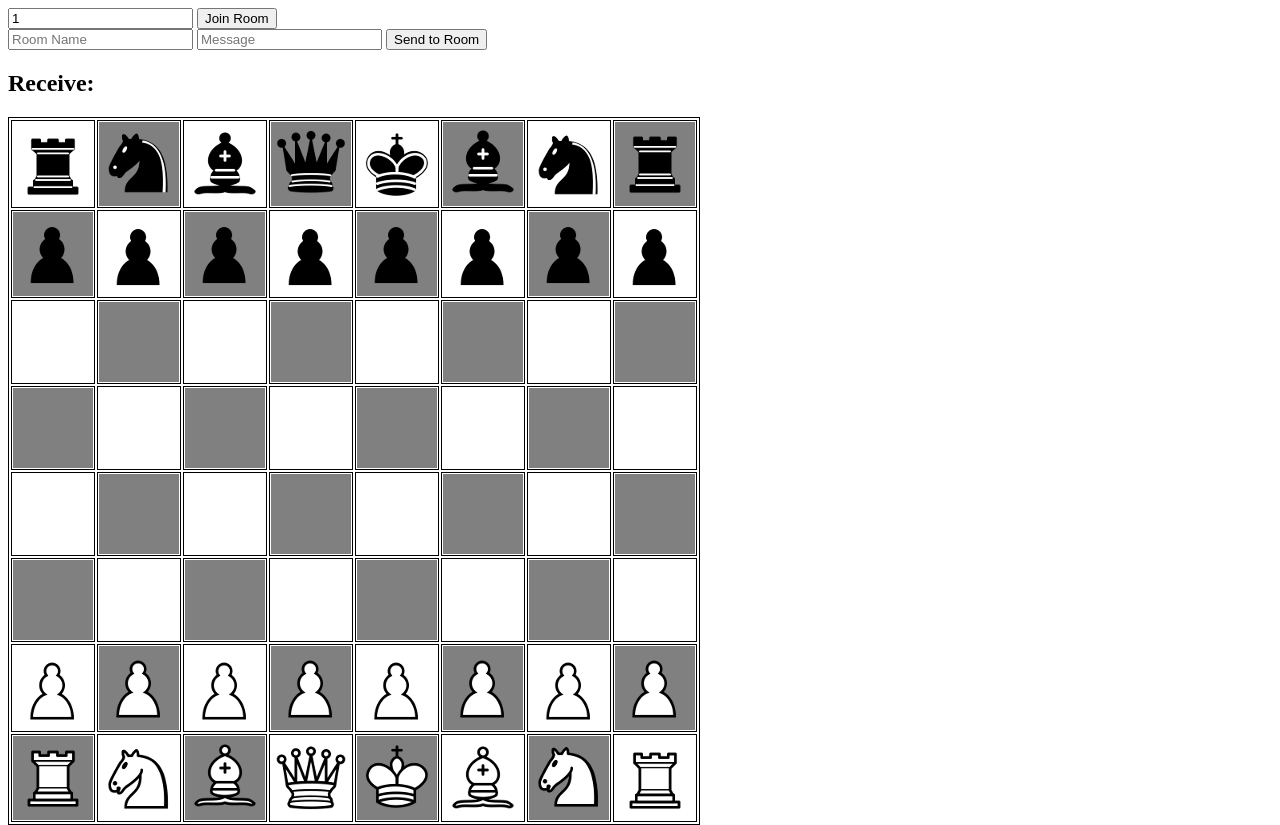
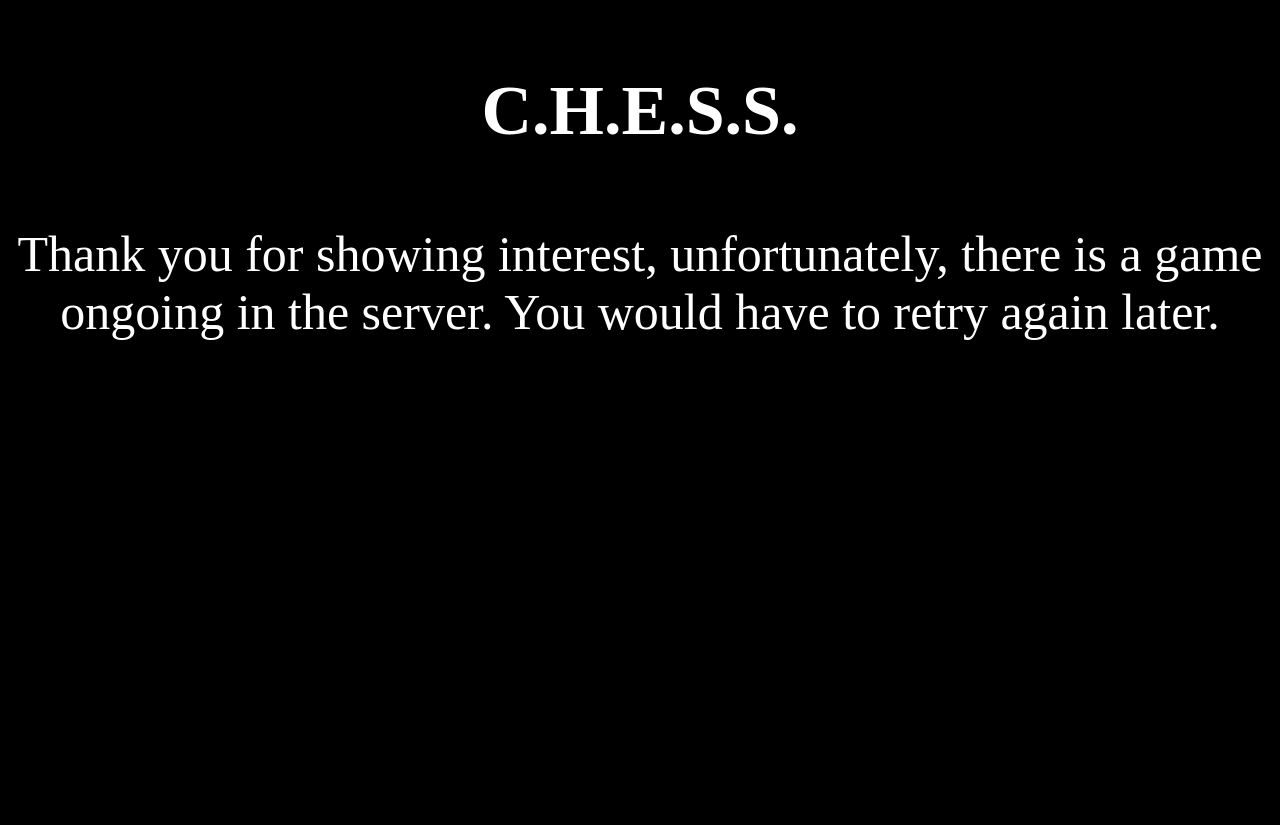
Before and after one commit to AlexJin366/C.H.E.S.S--Game, a Flask app: page /index in a window 1280 px wide. After the commit the page ends 340 px from the top, so only its background shows below. Run offline with Flask 2, Linux system fonts and the light colour scheme; some libraries are stand-ins or nearby versions.

Commit message:
Front-end
- Added menu
- limit 2 users to join
- Create a page for users who cannot join
- removed the input and buttons
- Created a placeholder for the background, still need a good background tho
- Removed some unused code

```diff
--- a/app.py
+++ b/app.py
@@ -33,12 +33,25 @@ def background_thread():
 def index():
     return render_template('menu.html', async_mode=socketio.async_mode)
 
+app.route('/index')
+def game(name):
+    return render_template('index.html')
+
 
 # Handle any unhandled filename by loading its template
 @app.route('/<name>')
 def generic(name):
-    return render_template(name + '.html')
-
+    if name == "index":
+        global numberofplayer
+        if numberofplayer<2:
+            numberofplayer+=1
+            print("--------------------------------")
+            print(numberofplayer)
+            return render_template(name + '.html')
+        else:
+            return render_template('cannotplay.html')
+    else:
+        return render_template(name+'.html')
 
 # @socketio.on('my_event', namespace='/test')
 # def test_message(message):
@@ -57,12 +70,18 @@ def generic(name):
 
 @socketio.on('join', namespace='/test')
 def join(message):
+    #global numberofplayer
+    #print(numberofplayer)
+    #f numberofplayer <2:
+     #   numberofplayer+=1
     join_room(message['room'])
     session['receive_count'] = session.get('receive_count', 0) + 1
-    print("djsfkahfjdak----------")
+    #print("djsfkahfjdak----------")
+
+
     emit('my_response',
-         {'data': 'In rooms: ' + ', '.join(rooms()),
-          'count': session['receive_count']})
+        {'data': 'In rooms: ' + ', '.join(rooms()),
+        'count': session['receive_count']})
 
 
 # @socketio.on('leave', namespace='/test')
@@ -85,7 +104,7 @@ def join(message):
 @socketio.on('my_room_event', namespace='/test')
 def send_room_message(message):
     session['receive_count'] = session.get('receive_count', 0) + 1
-    print(message['data'])
+    #print(message['data'])
     emit('my_response1',
          {'data': message['data'], 'count': session['receive_count']},
          room=message['room'])
@@ -106,7 +125,7 @@ def send_room_message(message):
 #          callback=can_disconnect)
 
 @socketio.on('senddata', namespace='/test')
-def senddata():
+def senddata():                     #USELESS
     return "RETURN"
 
 
@@ -144,4 +163,5 @@ def get_post_javascript_data():
 
 
 if __name__ == '__main__':
+    numberofplayer=0
     socketio.run(app, debug=True)
--- a/public/css/main.css
+++ b/public/css/main.css
@@ -1,16 +1,62 @@
 .Board_div{
-    width: 600px;
-    height: 600px;
+	position: fixed;
+	top: 50%;
+	left: 50%;
+/*	background: linear-gradient(to right, blue 50%, yellow 50%);*/
+	transform: translate(-50%, -50%);
+}
+
+/*div{
+    	width:400px;
+    	height:350px;
+    	background: linear-gradient(to right, blue 50%, yellow 50%);
+    }*/
+.MenuBody {
+  background-color: lightblue;			/*change color*/
+}
+.IndexBody{
+	/*background:linear-gradient(to right,lightblue 5%, white 90%, lightblue 5%);
+*/
 }
 
 table, th , td{
     border: 1px solid black;
 }
 
+
 .ChessBoard{
     width: 100%;
     height: 100%;
+}
 
+.btn {
+    background: #696969;
+    border-color: #406C39;
+    color: #fff;
+	font-size:25px;
+}
+.MenuHeading{
+	top:30%;
+	left:50%;
+	text-align:center;
+	bottom:70%;
+}
+.btn:hover {
+    background: #006699;
+    border-color: #406C39;
+    color: 	#FFC600;
+}
+.MenuDiv{
+     position: fixed;
+     top: 50%;
+     left: 50%;
+	 transform: translate(-50%, -50%);
+}
+
+.jumbotron{
+    padding: 1.5rem;
+    background: 0;
+	font-size:70px;
 }
 
 .SelectSection{
@@ -22,8 +68,30 @@ table, th , td{
     background: gray;
 }
 
-th, td{
+.CannotPlayMenu{
+	color:white;
+	top:30%;
+	left:50%;
+	text-align:center;
+	bottom:70%;
+}
+
+.CannotPlayPara{
+	color:white;
+	font-size:50px;
+	top:50%;
+	left:50%;
+	text-align:center;
+	bottom:70%;
+}
+
+th{
     text-align: left;
+}
+.Cell{
+    text-align: left;
+	width:80px;
+	height:80px;
 }
 .BoardBlock{
     height: 80px;
--- a/templates/cannotplay.html
+++ b/templates/cannotplay.html
@@ -0,0 +1,12 @@
+<!DOCTYPE html>
+<head>
+	<link rel='stylesheet' type='text/css' media='screen' href='./css/main.css'>
+</head>
+<body style = "background-color:black">
+	<div>
+		<h1 class="jumbotron CannotPlayMenu">C.H.E.S.S.</h1>
+	</div>
+	<div>
+	<p class="CannotPlayPara">Thank you for showing interest, unfortunately, there is a game ongoing in the server. You would have to retry again later.</p>
+	</div>
+</body>
--- a/templates/index.html
+++ b/templates/index.html
@@ -9,74 +9,37 @@
     <script src="https://ajax.googleapis.com/ajax/libs/jquery/2.1.1/jquery.min.js"></script>
 	<script type="text/javascript" src="https://cdnjs.cloudflare.com/ajax/libs/socket.io/1.4.8/socket.io.min.js"></script>
 	<script type="text/javascript">
+
 	$(document).ready(function() {
-	// // 	// Use a "/test" namespace.
-    // //         // An application can open a connection on multiple namespaces, and
-    // //         // Socket.IO will multiplex all those connections on a single
-    // //         // physical channel. If you don't care about multiple channels, you
-    // //         // can set the namespace to an empty string.
             namespace = '/test';
 
-    // //         // Connect to the Socket.IO server.
-    // //         // The connection URL has the following format, relative to the current page:
-    // //         //     http[s]://<domain>:<port>[/<namespace>]
-            socket = io(namespace);
 
-    // //         // Event handler for new connections.
-    // //         // The callback function is invoked when a connection with the
-    // //         // server is established.
-    //         socket.on('connect', function() {
-    //             socket.emit('my_event', {data: 'I\'m connected!'});
-    //         });
+			socket = io(namespace);
 
-    // //         // Event handler for server sent data.
-    // //         // The callback function is invoked whenever the server emits data
-    // //         // to the client. The data is then displayed in the "Received"
-    // //         // section of the page.
-
-	// 		socket.on('my_response', function(msg, cb) {
-    //             $('#log').append('<br>' + $('<div/>').text('Received #' + msg.count + ': ' + msg.data).html());
-    //             if (cb)
-    //                 cb();
-    //         });
-
-	// 		socket.on('my_response1', function(msg, cb) {
-    //             $('#log').append('<br>' + $('<div/>').text('Received #' + msg.count + ': ' + msg.data).html());
-    //             console.log("-------" + msg);
-    //             test(msg);
-    //             if (cb){
-    //                 cb();
-    //             }
-    //         });
 
 		$('form#join').submit(function(event) {
-                socket.emit('join', {room: $('#join_room').val()});
+				socket.emit('join', {room: '1'});
                 return false;
             });
 
-		$('form#send_room').submit(function(event) {
-                socket.emit('my_room_event', {room: $('#room_name').val(), data: $('#room_data').val()});
-                return false;
-            });
+//		$('form#send_room').submit(function(event) {
+  //              socket.emit('my_room_event', {room: '1', data: $('#room_data').val()});
+    //            return false;
+      //      });
 	});
 
     </script>
 </head>
-<body onload="load()">
-<form id="join" method="POST" action='#'>
-        <input type="text" name="join_room" id="join_room" value='1'>
-        <input type="submit" value="Join Room" id="joinSubmit">
-    </form>
-    <form id="send_room" method="POST" action='#'>
-        <input type="text" name="room_name" id="room_name" placeholder="Room Name">
-        <input type="text" name="room_data" id="room_data" placeholder="Message">
-        <input type="submit" value="Send to Room" id="sendSubmit">
+<body onmouseover ='document.getElementById("joinSubmit").click();' onload="load()" style = "background-color:black">
+<!---	TODO: DONT MAKE MOVE UNTIL TWO PLAYERS JOIN	--->
+	<form id="join" method="POST" action="#">
+        <input style="visibility: hidden" type="submit" value="Join Room" id="joinSubmit">
     </form>
 	<div>
-	<h2>Receive:</h2>
+
     <div id="log"></div>
 	</div>
-   <div class="Board_div">
+   	<div class="Board_div" style = "background-color:white">
     </div>
 
 </body>
```
Also changed, not shown: templates/menu.html (+49 -40 lines).
